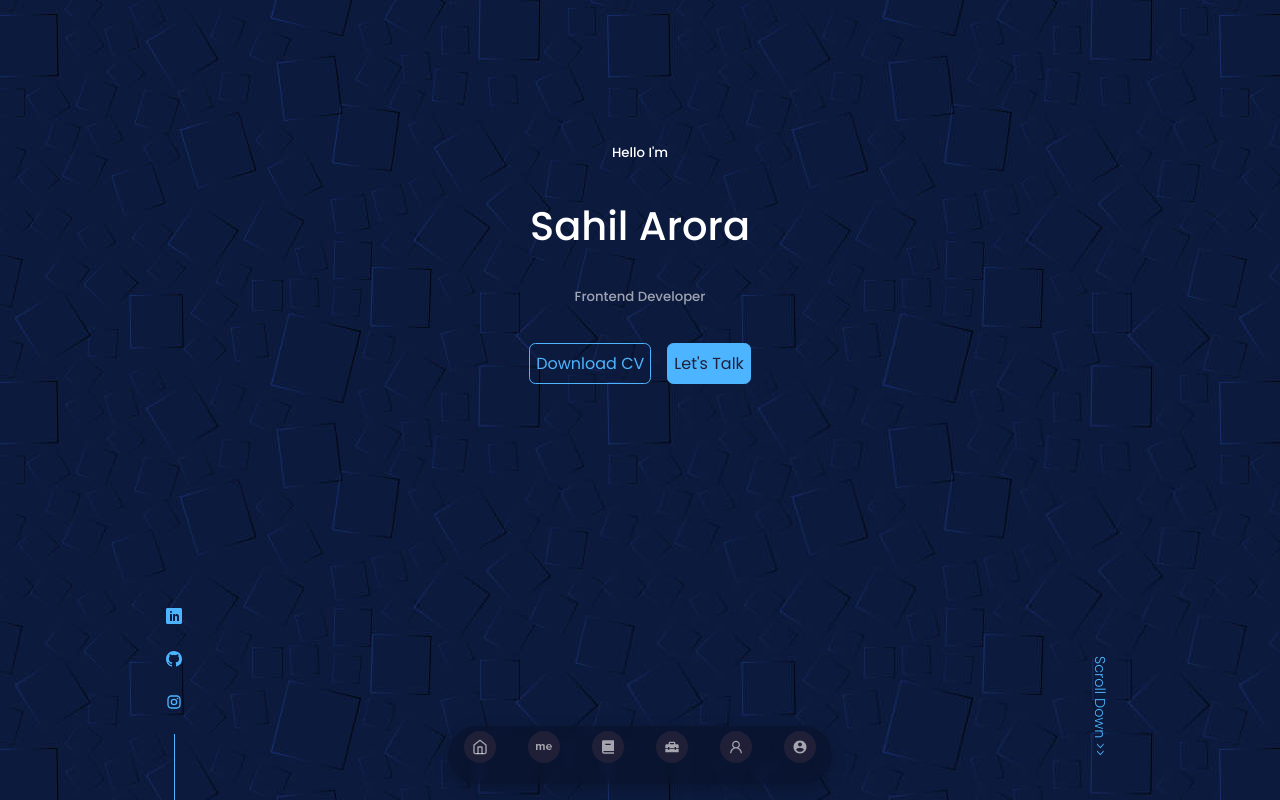
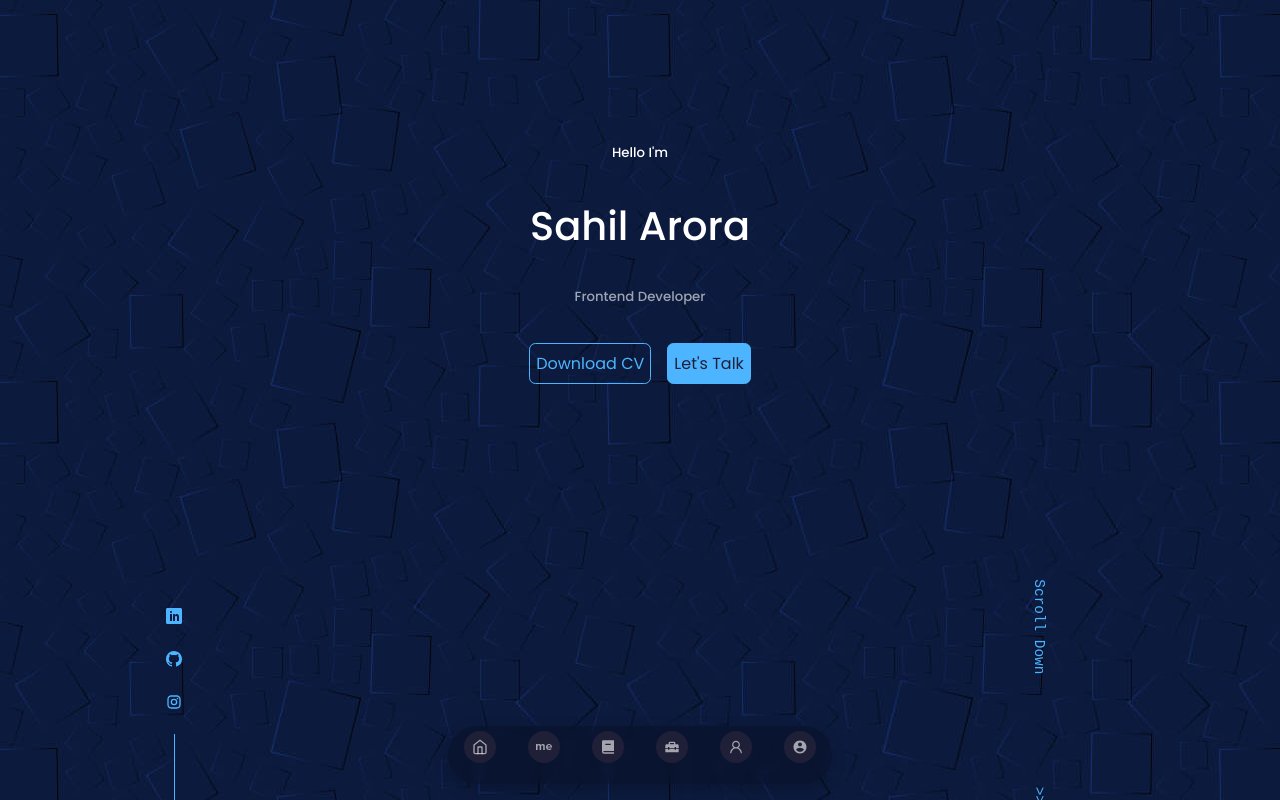
Before and after one commit to Sahil-2309/Portfolio-Main, a React (Create React App) app: page / in a window 1280 px wide. Shown: the top 800 px of the page. Built offline with nearby package versions, Linux system fonts and the light colour scheme; a web font is replaced by a local one.

Commit message:
Update Header.jsx

```diff
--- a/src/components/header/Header.jsx
+++ b/src/components/header/Header.jsx
@@ -13,7 +13,7 @@ const Header = () => {
           <CTA />
           <Socials />
           <a href='#contact' className='scroll__down'>
-            Scroll Down             >>
+            <pre>Scroll Down             >></pre>
           </a>
         </div>
       </header>
```
